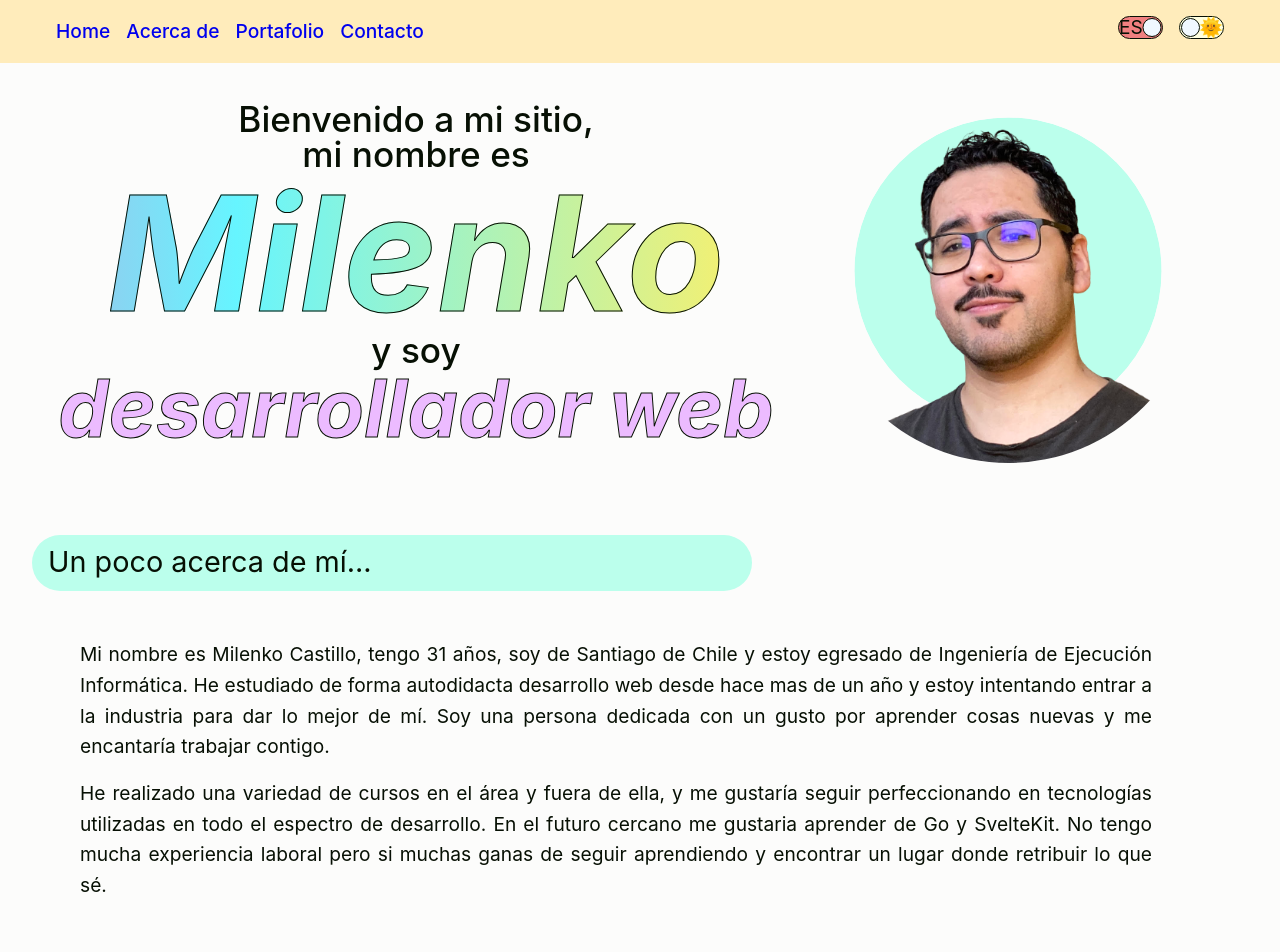
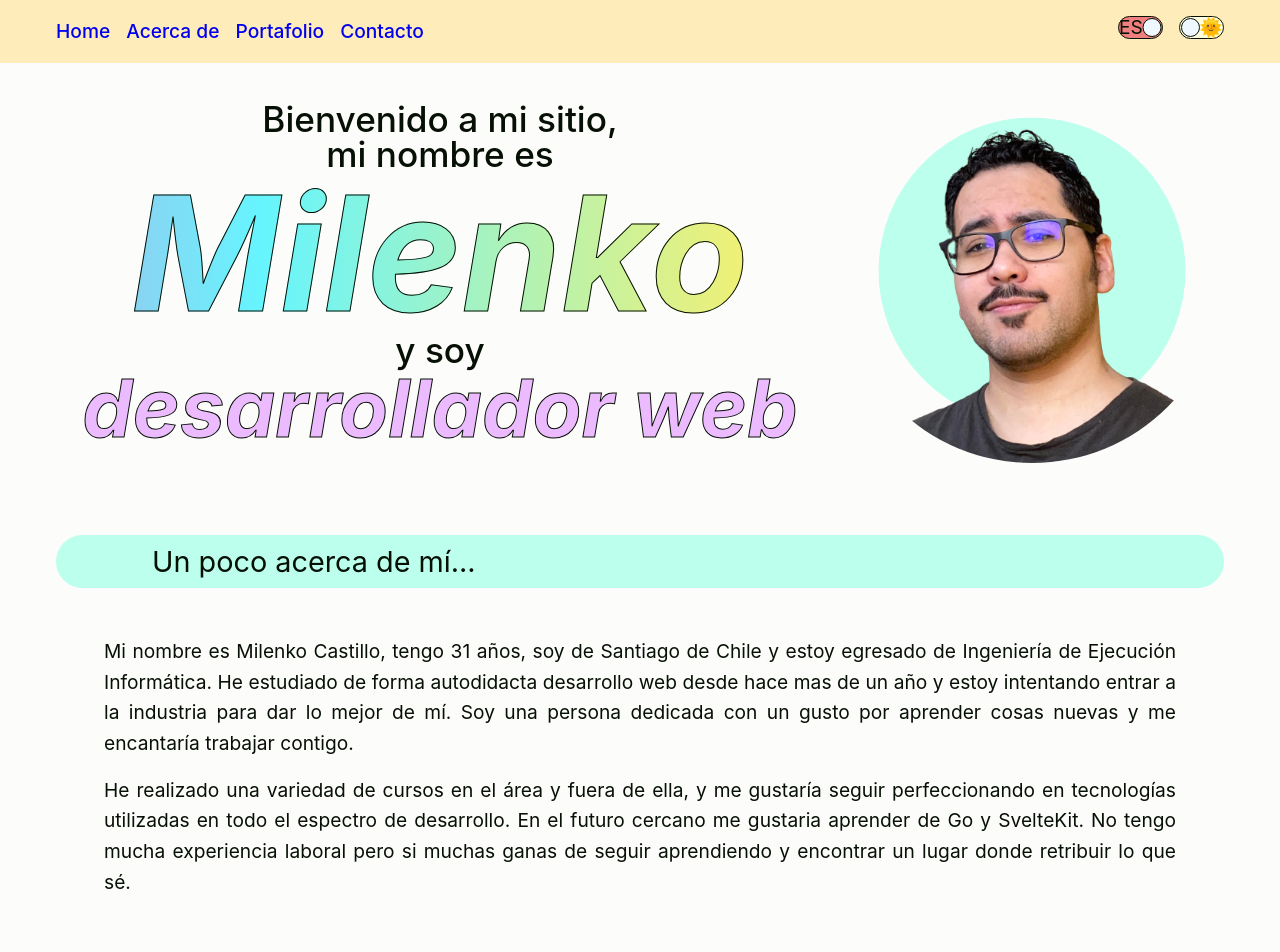
Before and after one commit to stixbunny/portfolio, a Vue app: page / in a window 1280 px wide. Shown: the top 952 px of the page. Built offline with nearby package versions, Linux system fonts and the light colour scheme.

Commit message:
section left padding

```diff
--- a/src/assets/main.css
+++ b/src/assets/main.css
@@ -15,6 +15,7 @@
 main {
   display: flex;
   flex-direction: column;
+  align-items: center;
   row-gap: var(--section-row-gap);
 }
 
@@ -28,16 +29,17 @@ a:visited {
 section {
   display: flex;
   flex-direction: column;
+  align-items: center;
   row-gap: var(--section-row-gap);
 }
 section > h1 {
-  max-width: calc(var(--max-width-content)* 0.6);
   font-size: var(--font-heading);
   text-wrap: balance;
   background: var(--color-primary);
   border-radius: 1000px;
-  /* border: 1px solid var(--color-text); */
-  padding: 0.2rem 0.5rem 0.4rem 1rem;
+  padding-left: max(1rem, calc(var(--section-content-margin) * 2));
+  padding-block: 0.2rem;
+  width: 100%;
 }
 section:not(:first-child) > :not(:first-child) {
   margin-inline: var(--section-content-margin);
--- a/src/components/sections/AboutSection.vue
+++ b/src/components/sections/AboutSection.vue
@@ -62,8 +62,7 @@ const { t } = useI18n();
 .half-col {
   display: flex;
   flex-direction: column;
-  justify-items: center;
-  justify-content: center;
+  align-items: center;
   gap: 1rem;
 }
 p {
@@ -147,23 +146,5 @@ svg:not(:first-child) {
     display: grid;
     grid-template-columns: 1fr 1fr;
   }
-  /* li {
-    display: grid;
-    grid-template-columns: 1fr auto;
-    grid-template-rows: 1fr auto;
-    grid-template-areas:
-      'left right-up'
-      'left right-down';
-  }
-  .icon {
-    grid-area: left;
-    width: 80%;
-  }
-  .skill-head {
-    grid-area: right-up;
-  }
-  .skill-desc {
-    grid-area: right-down;
-  } */
 }
 </style>
```
